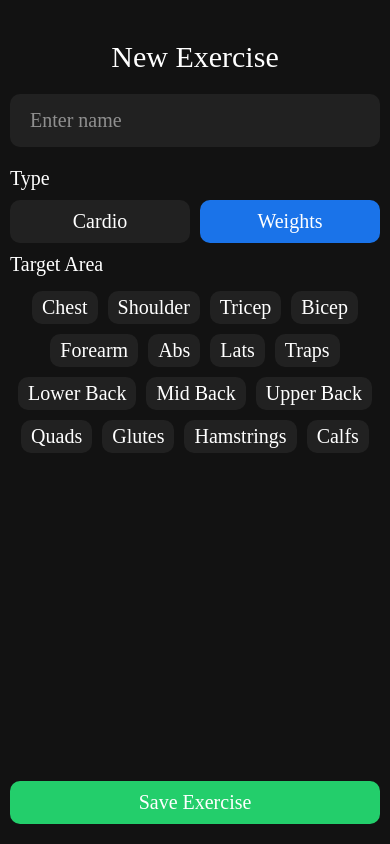
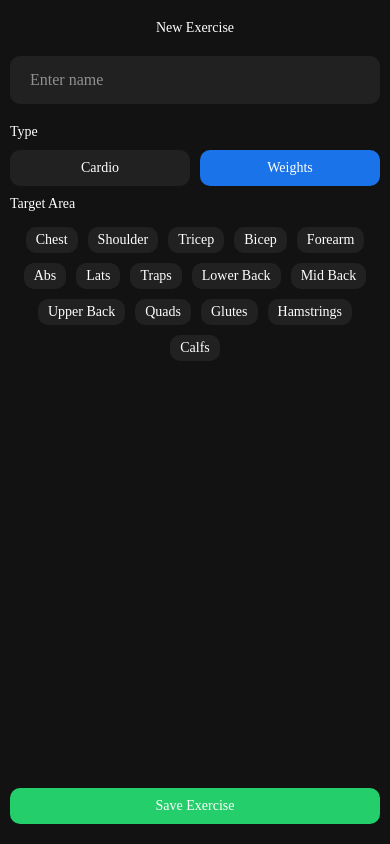
Before and after one commit to Agastya909/workoutTracker, a React Native app: screen /createExercise in a window 390 px wide. Built offline with nearby package versions, Linux system fonts and the light colour scheme.

Commit message:
finish new exercise screen, add font size responsive, minor ui tweaks

```diff
--- a/src/component/Button.tsx
+++ b/src/component/Button.tsx
@@ -38,7 +38,7 @@ const Button: React.FC<ButtonProp> = props => {
         textBody={props.buttonText}
         textAlign="center"
         fontFamily={props.fontFamily || "Poppins-SemiBold"}
-        fontSize={props.textSize || 20}
+        fontSize={props.textSize || 16}
         color={props.textColor || colors.text}
       />
     </Pressable>
--- a/src/component/Textbox.tsx
+++ b/src/component/Textbox.tsx
@@ -1,13 +1,25 @@
 import React from "react";
-import { Text } from "react-native";
+import { PixelRatio, Text } from "react-native";
 import { TextBoxProp } from "../types";
+
+const normalizeFontSize = (size: number | undefined) => {
+  if (size === undefined) return;
+  const pxRatio = PixelRatio.get();
+  if (pxRatio > 3) {
+    return size;
+  } else if (pxRatio <= 3 && pxRatio > 2.5) {
+    return size - 2;
+  } else if (pxRatio <= 2.5 && pxRatio > 2) {
+    return size - 4;
+  }
+};
 
 const TextBox: React.FC<TextBoxProp> = props => {
   return (
     <Text
       style={{
         color: props.color || "#FFFFFF",
-        fontSize: props.fontSize || 16,
+        fontSize: normalizeFontSize(props.fontSize) || normalizeFontSize(16),
         fontFamily: props.fontFamily || "Poppins-Medium",
         textAlign: props.textAlign,
         marginTop: props.marginTop || 0,
@@ -32,7 +44,7 @@ const TextHeader: React.FC<TextBoxProp> = props => {
     <Text
       style={{
         color: props.color || "#FFFFFF",
-        fontSize: props.fontSize || 30,
+        fontSize: normalizeFontSize(props.fontSize) || normalizeFontSize(30),
         fontFamily: props.fontFamily || "Poppins-Bold",
         textAlign: props.textAlign,
         marginTop: props.marginTop || 0,
--- a/src/screens/Add/CreateExercise.tsx
+++ b/src/screens/Add/CreateExercise.tsx
@@ -1,6 +1,6 @@
 import React, { useEffect, useRef, useState } from "react";
 import { View, ToastAndroid, ScrollView, ActivityIndicator, Animated } from "react-native";
-import { TextBox, TextHeader } from "../../component/Textbox";
+import { TextHeader } from "../../component/Textbox";
 import InputBox from "../../component/TextInput";
 import Button from "../../component/Button";
 import { NativeStackNavigationProp } from "@react-navigation/native-stack";
@@ -16,16 +16,20 @@ const CreateExercise: React.FC = () => {
   const [exerciseType, setExerciseType] = useState<"Cardio" | "Weight">("Weight");
   const [targetArea, setTargetArea] = useState<string[]>([]);
   const [processing, setProcessing] = useState<boolean>(false);
-  const animatedValue = useRef(new Animated.Value(0)).current;
+  const animatedTargetOpacity = useRef(new Animated.Value(0)).current;
   const animatedXYTarget = useRef(new Animated.ValueXY({ x: 0, y: 200 })).current;
+  const animatedXYButtons = useRef(new Animated.ValueXY({ x: 0, y: 200 })).current;
+  const animatedButtonOpacity = useRef(new Animated.Value(0)).current;
 
   useEffect(() => {
-    fadeIn(350);
-    targetSlideIn(350);
+    fadeInButton(350);
+    buttonSlideIn(350);
+    fadeIn(500);
+    targetSlideIn(500);
   }, []);
 
   const fadeIn = (delay?: number) => {
-    Animated.timing(animatedValue, {
+    Animated.timing(animatedTargetOpacity, {
       toValue: 1,
       duration: 150,
       delay: delay || 0,
@@ -34,7 +38,7 @@ const CreateExercise: React.FC = () => {
   };
 
   const fadeOut = () => {
-    Animated.timing(animatedValue, {
+    Animated.timing(animatedTargetOpacity, {
       toValue: 0,
       duration: 150,
       useNativeDriver: true
@@ -47,7 +51,7 @@ const CreateExercise: React.FC = () => {
   const targetSlideIn = (ms?: number) => {
     Animated.timing(animatedXYTarget, {
       toValue: { x: 0, y: 0 },
-      duration: 250,
+      duration: 350,
       delay: ms || 0,
       useNativeDriver: true
     }).start();
@@ -56,8 +60,26 @@ const CreateExercise: React.FC = () => {
   const targetSlideOut = (ms?: number) => {
     Animated.timing(animatedXYTarget, {
       toValue: { x: 0, y: 100 },
-      duration: 250,
+      duration: 350,
       delay: ms || 0,
+      useNativeDriver: true
+    }).start();
+  };
+
+  const buttonSlideIn = (ms?: number) => {
+    Animated.timing(animatedXYButtons, {
+      toValue: { x: 0, y: 0 },
+      duration: 350,
+      delay: ms || 0,
+      useNativeDriver: true
+    }).start();
+  };
+
+  const fadeInButton = (delay?: number) => {
+    Animated.timing(animatedButtonOpacity, {
+      toValue: 1,
+      duration: 150,
+      delay: delay || 0,
       useNativeDriver: true
     }).start();
   };
@@ -108,10 +130,10 @@ const CreateExercise: React.FC = () => {
   };
 
   return (
-    <View style={{ flex: 1, marginHorizontal: 10, paddingTop: 40 }}>
+    <View style={{ flex: 1, marginHorizontal: 10, paddingTop: 20 }}>
       <TextHeader textBody="New Exercise" textAlign="center" />
       <InputBox
-        textSize={20}
+        textSize={16}
         placeholder="Enter name"
         paddingVertical={15}
         paddingHorizontal={20}
@@ -119,7 +141,8 @@ const CreateExercise: React.FC = () => {
         handleChange={handleNameChange}
         marginVertical={20}
       />
-      <TextHeader textBody="Type" fontSize={20} />
+      <Animated.View style={{ transform: [{ translateY: animatedXYButtons.y }], opacity: animatedButtonOpacity }}>
+        <TextHeader textBody="Type" fontSize={18} />
         <View style={{ display: "flex", flexDirection: "row" }}>
           <View
             style={{
@@ -155,13 +178,19 @@ const CreateExercise: React.FC = () => {
             />
           </View>
         </View>
+      </Animated.View>
       {exerciseType === "Weight" ? (
-        <Animated.View style={{ opacity: animatedValue, transform: [{ translateY: animatedXYTarget.y }] }}>
-          <TextHeader textBody="Target Area" marginTop={10} fontSize={20} />
+        <Animated.View style={{ opacity: animatedTargetOpacity, transform: [{ translateY: animatedXYTarget.y }] }}>
+          <TextHeader textBody="Target Area" marginTop={10} fontSize={18} />
         </Animated.View>
       ) : null}
       <Animated.View
-        style={{ flex: 1, marginTop: 10, opacity: animatedValue, transform: [{ translateY: animatedXYTarget.y }] }}>
+        style={{
+          flex: 1,
+          marginTop: 10,
+          opacity: animatedTargetOpacity,
+          transform: [{ translateY: animatedXYTarget.y }]
+        }}>
         <ScrollView>
           <View style={{ display: "flex", flexDirection: "row", flexWrap: "wrap", justifyContent: "center" }}>
             {exerciseType === "Weight"
--- a/src/screens/Add/index.tsx
+++ b/src/screens/Add/index.tsx
@@ -9,7 +9,7 @@ import { RootStack } from "../../types";
 const Create: React.FC = () => {
   const Navigation = useNavigation<NativeStackNavigationProp<RootStack>>();
   return (
-    <View style={{ flex: 1, marginHorizontal: 10, paddingTop: 40 }}>
+    <View style={{ flex: 1, marginHorizontal: 10, paddingTop: 20 }}>
       <TextHeader textBody="Create" textAlign="center" />
       <View style={{ flex: 0.4 }} />
       <TextBox
--- a/src/screens/Home/index.tsx
+++ b/src/screens/Home/index.tsx
@@ -10,7 +10,7 @@ import LottieView from "lottie-react-native";
 const Home: React.FC = () => {
   const Navigation = useNavigation<NativeStackNavigationProp<RootStack>>();
   return (
-    <View style={{ flex: 1, marginHorizontal: 10, marginTop: 40 }}>
+    <View style={{ flex: 1, marginHorizontal: 10, marginTop: 20 }}>
       <TextHeader textBody="Start your workout, Hit the start button." />
       <LottieView autoPlay loop source={require("../../assets/animations/main-anim.json")} style={{ flex: 1 }} />
       <Button buttonText="Start" paddingVertical={10} onPress={() => Navigation.navigate("currentWorkout")} />
```
Lines whose indentation alone changed are shown as unchanged.
